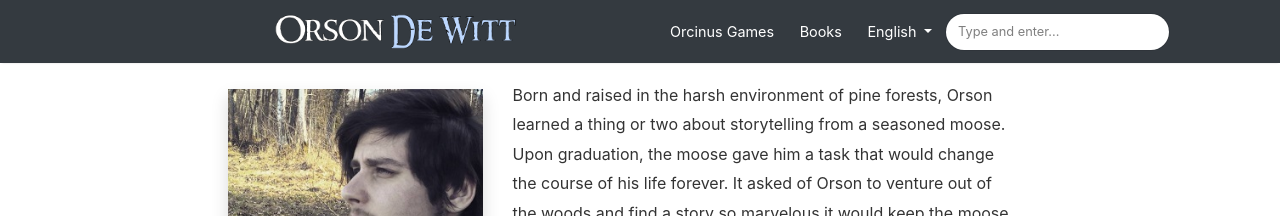
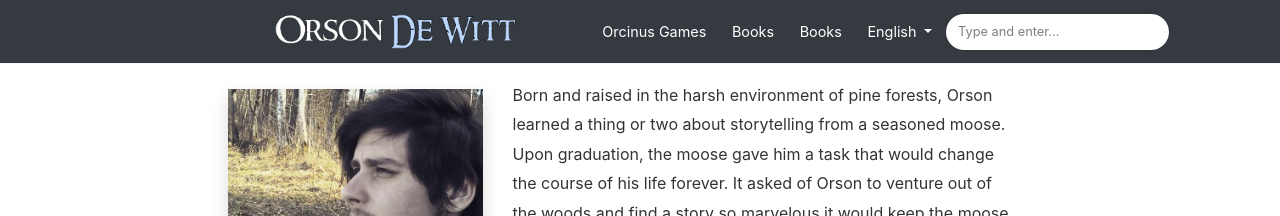
Before and after one commit to OrsonDWitt/OrsonDWitt.github.io, a Jekyll site: the page built from _pages/about.md, in a window 1280 px wide. Shown: the top 216 px of the page. Built offline with Jekyll 4.4.1, drawn with Linux system fonts in a browser that asks for light colours; nearby versions of some CDN libraries.

Commit message:
Update default.html

```diff
--- a/_layouts/default.html
+++ b/_layouts/default.html
@@ -80,6 +80,13 @@
 				    {% if page.url == "/about" %}
                 <a class="nav-link" href="{{ site.baseurl }}/">Books</a>
 			{% endif %}
+                </li>
+
+
+                <li class="nav-item">
+			<!--	    {% if page.url == "/about" %} -->
+                <a class="nav-link" href="{{ site.baseurl }}/">Books</a>
+			<!-- {% endif %} -->
                 </li>
 
 		<li class="nav-item dropdown">
```
